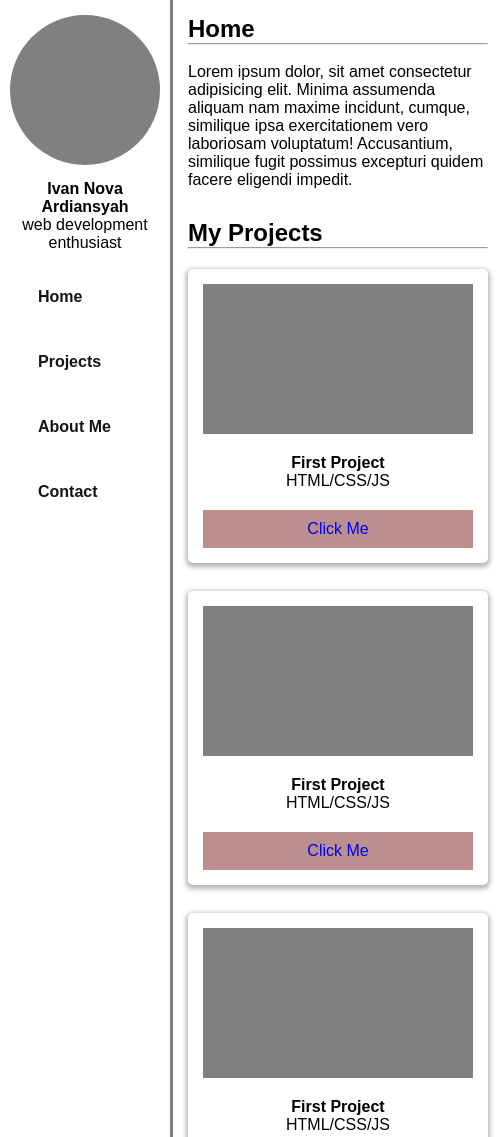
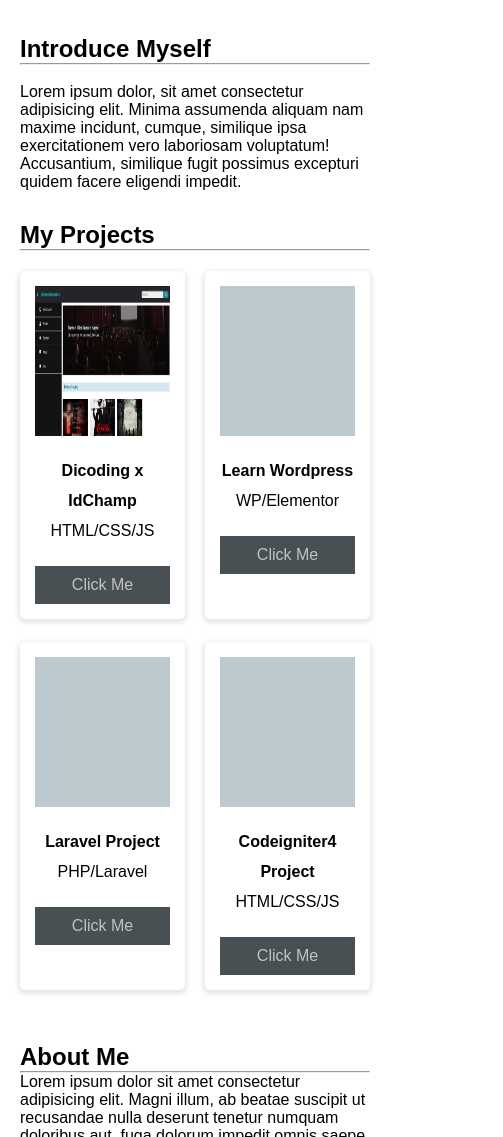
Before and after one commit to ivannoard/ivannoard.github.io, a plain HTML site: page index.html in a window 390 px wide. Shown: the top 1137 px of the page, 503 px wide, since content can reach past the window. Drawn offline with Linux system fonts and the light colour scheme.

Commit message:
Add files via upload

```diff
--- a/index.html
+++ b/index.html
@@ -35,7 +35,7 @@
         <main>
             <section id="home">
                 <div class="content">
-                    <h2>Home</h2>
+                    <h2>Introduce Myself</h2>
                     <hr>
                     <br>
                     <p>Lorem ipsum dolor, sit amet consectetur adipisicing elit. Minima assumenda aliquam nam maxime
@@ -51,14 +51,44 @@
                     <div class="my-projects">
                         <div class="card">
                             <div class="image">
+                                <img src="images/dicoding.png" alt="project-dicoding">
+                            </div>
+                            <div class="card-info">
+                                <div class="title">
+                                    <h4>Dicoding x IdChamp</h4>
+                                </div>
+                                <div class="heading">
+                                    <p>HTML/CSS/JS</p>
+                                </div>
+                            </div>
+                            <a href="https://ivannoard.github.io/dicoding/template-film/" target="_blank">Click Me</a>
+                        </div>
+
+                        <div class="card">
+                            <div class="image">
 
                             </div>
                             <div class="card-info">
                                 <div class="title">
-                                    <h4>First Project</h4>
+                                    <h4>Learn Wordpress</h4>
                                 </div>
                                 <div class="heading">
-                                    <p>HTML/CSS/JS</p>
+                                    <p>WP/Elementor</p>
+                                </div>
+                            </div>
+                            <a href="https://dev-duniakomputer.pantheonsite.io/" target="_blank">Click Me</a>
+                        </div>
+
+                        <div class="card">
+                            <div class="image">
+
+                            </div>
+                            <div class="card-info">
+                                <div class="title">
+                                    <h4>Laravel Project</h4>
+                                </div>
+                                <div class="heading">
+                                    <p>PHP/Laravel</p>
                                 </div>
                             </div>
                             <a href="#">Click Me</a>
@@ -70,37 +100,7 @@
                             </div>
                             <div class="card-info">
                                 <div class="title">
-                                    <h4>First Project</h4>
-                                </div>
-                                <div class="heading">
-                                    <p>HTML/CSS/JS</p>
-                                </div>
-                            </div>
-                            <a href="#">Click Me</a>
-                        </div>
-
-                        <div class="card">
-                            <div class="image">
-
-                            </div>
-                            <div class="card-info">
-                                <div class="title">
-                                    <h4>First Project</h4>
-                                </div>
-                                <div class="heading">
-                                    <p>HTML/CSS/JS</p>
-                                </div>
-                            </div>
-                            <a href="#">Click Me</a>
-                        </div>
-
-                        <div class="card">
-                            <div class="image">
-
-                            </div>
-                            <div class="card-info">
-                                <div class="title">
-                                    <h4>First Project</h4>
+                                    <h4>Codeigniter4 Project</h4>
                                 </div>
                                 <div class="heading">
                                     <p>HTML/CSS/JS</p>
--- a/style.css
+++ b/style.css
@@ -1,3 +1,6 @@
+html{
+    scroll-behavior: smooth;
+}
 *{
     padding: 0;
     margin: 0;
@@ -5,7 +8,6 @@
 }
 body{
     font-family: sans-serif;
-    scroll-behavior: smooth;
 }
 .container{
     display: grid;
@@ -15,12 +17,15 @@ body{
 }
 aside{
     grid-area: aside;
-    margin-right: 10px;
-    padding: 15px 0 0 10px;
-
+    margin-right: 0px;
+    padding: 15px 10px 0 10px;
+    position: fixed;
+    height: 100vh;
+    /* z-index: -1; */
+    background-color: white;
 }
 aside .image{
-    background-color: gray;
+    background-color: #bccad0;
     border-radius: 50%;
     width: 150px;
     height: 150px;
@@ -44,16 +49,16 @@ nav ul li a{
     padding: 15px 20px 15px 20px;
     text-decoration: none;
     font-weight: 550;
-    color: rgb(21, 21, 21);
+    color: 	#495054;
     /* background-color: indigo; */
     margin-bottom: 5px;
     text-align: left;
     border-left: 8px solid transparent;
-    transition: 0.6s;
+    transition: 0.2s;
     /* transform: translateX(0); */
 }
 nav ul li a:hover{
-    border-left: 8px solid rgb(21, 21, 21);
+    border-left: 8px solid 	#495054;
     background-color: #c0c2c4;
     /* text-align: right; */
     /* transform: translateX(100px); */
@@ -61,12 +66,14 @@ nav ul li a:hover{
 main{
     grid-area: main;
     padding: 0 15px;
-    border-left: 3px solid grey;
+    border-left: 3px solid #e3e8ea;
     transition: 0.4s;
+    margin-left: 225px;
+    /* position: relative; */
     /* height: 100vh; */
 }
 main:hover{
-    border-left: 3px solid rgb(21, 21, 21);
+    border-left: 3px solid 	#495054;
 }
 main section{
     padding: 15px 0;
@@ -84,32 +91,82 @@ main section{
     border-radius: 5px;
 }
 .card .image{
-    background-color: gray;
+    background-color: #bccad0;
     width: 100%;
     height: 150px;
     margin: 0 auto;
 }
+img{
+    width: 100%;
+    height: 150px;
+    transition: 0.4s;
+}
+img:hover{
+    transform: scale(2,2);
+}
 .card .card-info{
     text-align: center;
     padding: 20px;
+    line-height: 30px;
 }
 .card a{
-    background-color: rosybrown;
+    background-color: 	#495054;
     width: 100%;
     display: block;
     padding: 10px;
     text-align: center;
     text-decoration: none;
     font-weight: 300;
+    color: #c0c2c4;
 }
-
-
 
 footer{
     grid-area: footer;
-    background-color: rgb(21, 21, 21);
+    background-color: 	#495054;
     padding: 10px;
     text-align: center;
     color: #c0c2c4;
     margin-top: 5px;
+    position: relative;
+    bottom: 0;
+    width: 100%;
 }
+
+/* RESPONSIVE BREAKPOINT */
+/* MOBILE */
+@media screen and (max-width:768px) {
+    .container{
+        grid-template-areas:
+        "main"
+        "footer";
+    }
+    aside{
+        display: none;
+        margin-right: 0;
+    }
+    main{
+        border-left: none;
+        padding: 20px;
+        margin-left: 0;
+    }
+    main:hover{
+        border-left: none;
+    }
+    .my-projects{
+        width: 100%;
+        grid-template-columns: repeat(auto-fill, minmax(125px,1fr) );
+        gap: 20px;
+        margin: 0 auto;
+    }
+    .card{
+        box-shadow: 0 2px 5px 2px rgba(0, 0, 0, 0.1);
+        padding: 15px;
+        border-radius: 5px;
+        margin-bottom: 3px;
+    }
+    .card .card-info{
+        text-align: center;
+        padding: 0;
+        margin: 20px 0;
+    }
+}
```
Also changed, not shown: images/dicoding.png (added).
